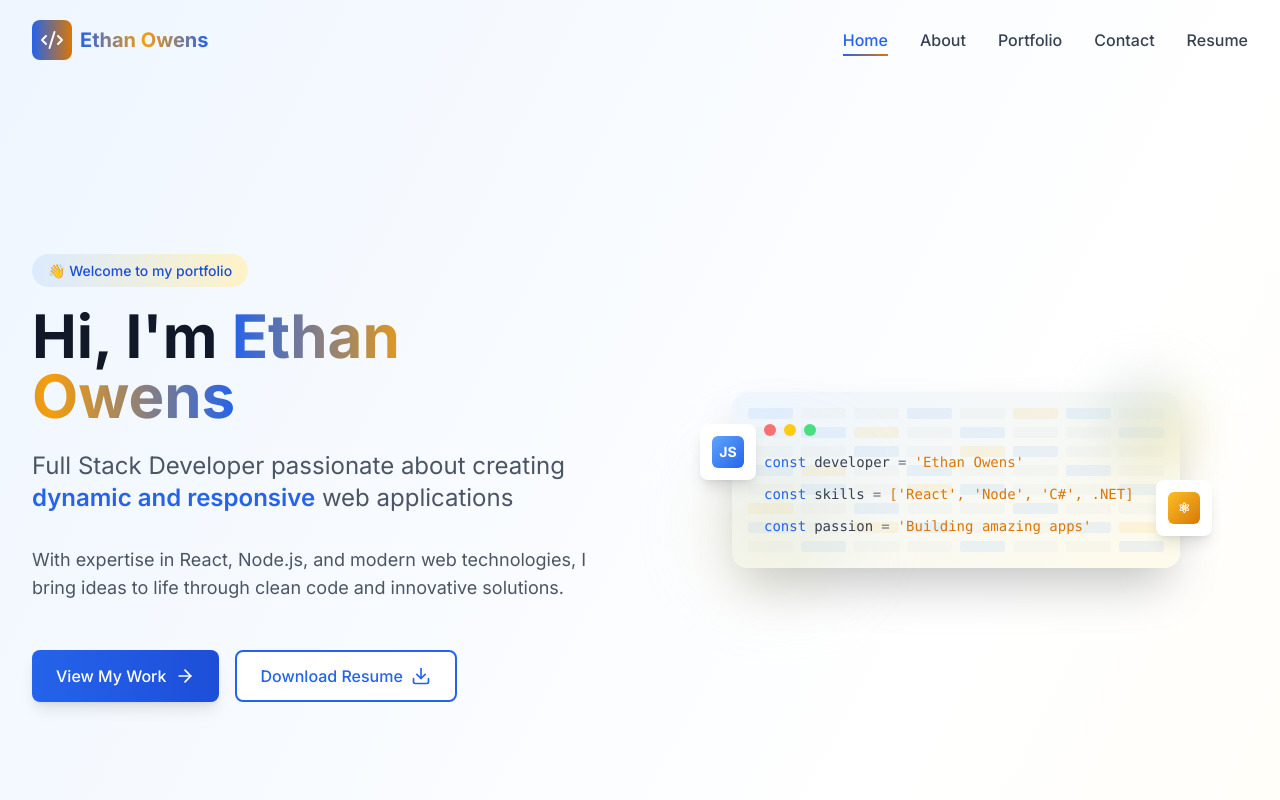
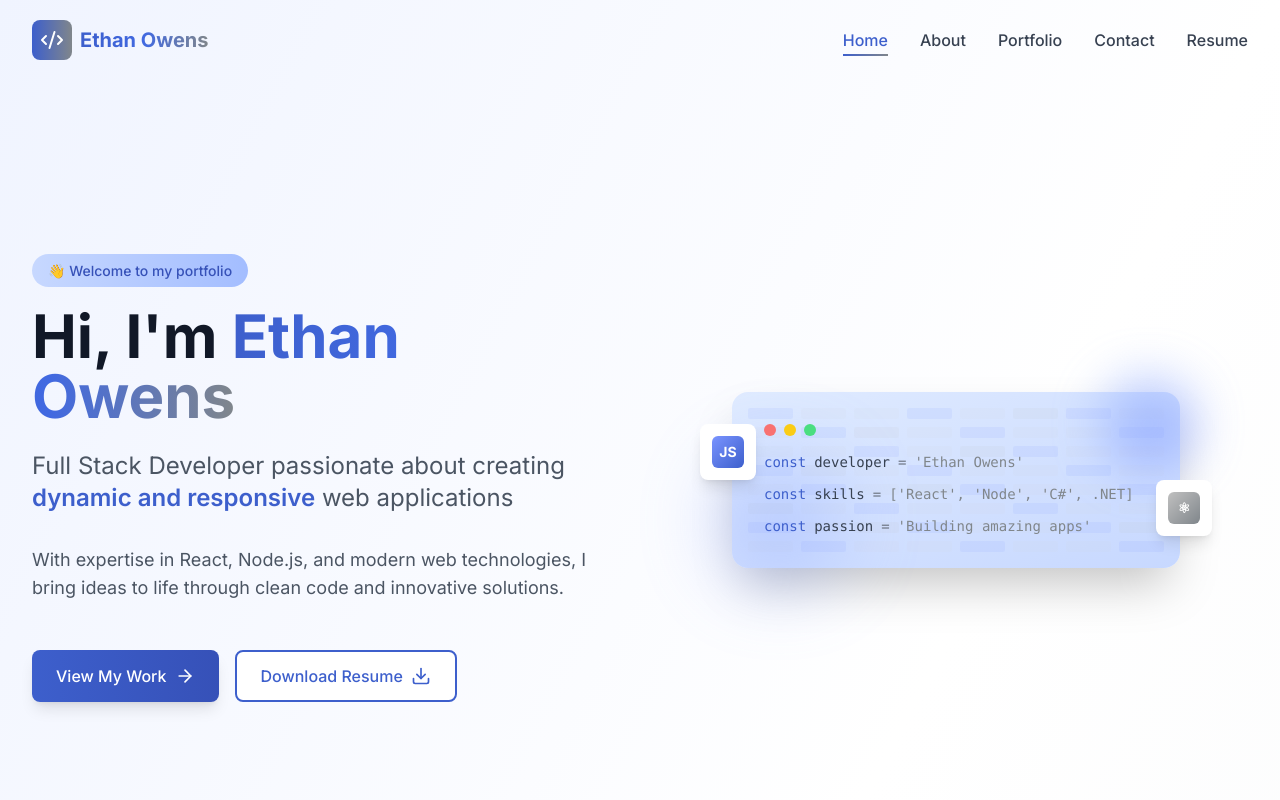
Before and after one commit to Teacher2Coder/dev-portfolio, a React (Vite) app: page / in a window 1280 px wide. Shown: the top 800 px of the page. Built offline with nearby package versions, Linux system fonts and the light colour scheme.

Commit message:
changed style

```diff
--- a/src/components/Footer.jsx
+++ b/src/components/Footer.jsx
@@ -26,7 +26,7 @@ const Footer = () => {
   ]
 
   return (
-    <footer className="bg-white dark:bg-gray-900 border-t border-gray-200 dark:border-gray-700">
+    <footer className="bg-white dark:bg-accent-900 border-t border-gray-200 dark:border-accent-700">
       <div className="max-w-7xl mx-auto container-padding py-12">
         <div className="grid grid-cols-1 md:grid-cols-3 gap-8">
           {/* Brand */}
@@ -74,7 +74,7 @@ const Footer = () => {
                     href={link.href}
                     target="_blank"
                     rel="noopener noreferrer"
-                    className="p-3 bg-gray-100 dark:bg-gray-800 rounded-lg hover:bg-primary-600 hover:text-white transition-all duration-300"
+                    className="p-3 bg-gray-100 dark:bg-accent-800 rounded-lg hover:bg-primary-600 hover:text-white transition-all duration-300"
                     whileHover={{ scale: 1.1 }}
                     whileTap={{ scale: 0.95 }}
                     initial={{ opacity: 0, y: 20 }}
@@ -91,7 +91,7 @@ const Footer = () => {
         </div>
 
         {/* Bottom Bar */}
-        <div className="mt-8 pt-8 border-t border-gray-200 dark:border-gray-700">
+        <div className="mt-8 pt-8 border-t border-gray-200 dark:border-accent-700">
           <div className="flex flex-col md:flex-row justify-between items-center">
             <p className="text-gray-600 dark:text-gray-400 text-sm mb-4 md:mb-0">
               © {new Date().getFullYear()} Ethan Owens. All rights reserved.
--- a/src/index.css
+++ b/src/index.css
@@ -9,7 +9,7 @@
   }
 
   body {
-    @apply bg-gray-50 dark:bg-gray-900 text-gray-900 dark:text-gray-100;
+    @apply bg-gray-50 dark:bg-accent-900 text-gray-900 dark:text-gray-100;
   }
 
   * {
@@ -19,11 +19,11 @@
 
 @layer components {
   .gradient-text {
-    @apply bg-gradient-to-r from-primary-600 via-accent-500 to-primary-600 bg-clip-text text-transparent;
+    @apply bg-gradient-to-r from-primary-600 via-primary-500 to-accent-600 bg-clip-text text-transparent;
   }
 
   .gradient-bg {
-    @apply bg-gradient-to-br from-primary-50 via-white to-accent-50 dark:from-gray-900 dark:via-gray-800 dark:to-gray-900;
+    @apply bg-gradient-to-br from-primary-50 via-white to-accent-50 dark:from-accent-900 dark:via-accent-800 dark:to-black;
   }
 
   .card-hover {
@@ -35,7 +35,7 @@
   }
 
   .btn-secondary {
-    @apply bg-white dark:bg-gray-800 text-primary-600 dark:text-primary-400 border-2 border-primary-600 dark:border-primary-400 font-medium py-3 px-6 rounded-lg transition-all duration-300 hover:bg-primary-600 hover:text-white dark:hover:bg-primary-600 dark:hover:text-white;
+    @apply bg-white dark:bg-accent-800 text-primary-600 dark:text-primary-400 border-2 border-primary-600 dark:border-primary-400 font-medium py-3 px-6 rounded-lg transition-all duration-300 hover:bg-primary-600 hover:text-white dark:hover:bg-primary-600 dark:hover:text-white;
   }
 
   .section-padding {
--- a/src/pages/Home.jsx
+++ b/src/pages/Home.jsx
@@ -43,7 +43,7 @@ const Home = () => {
                 whileHover={{ scale: 1.05 }}
                 transition={{ type: "spring", stiffness: 300 }}
               >
-                <span className="bg-gradient-to-r from-primary-100 to-accent-100 text-primary-700 px-4 py-2 rounded-full text-sm font-medium">
+                <span className="bg-gradient-to-r from-primary-200 to-primary-300 text-primary-700 px-4 py-2 rounded-full text-sm font-medium">
                   👋 Welcome to my portfolio
                 </span>
               </motion.div>
@@ -90,7 +90,7 @@ const Home = () => {
               {/* Modern geometric design */}
               <div className="relative max-w-md mx-auto">
                 {/* Main container */}
-                <div className="relative bg-gradient-to-br from-primary-50 to-accent-50 dark:from-primary-900/20 dark:to-accent-900/20 rounded-2xl p-8 shadow-2xl">
+                <div className="relative bg-gradient-to-br from-primary-100 to-primary-200 dark:from-primary-900/20 dark:to-accent-900/20 rounded-2xl p-8 shadow-2xl">
                   {/* Grid pattern background */}
                   <div className="absolute inset-0 opacity-10">
                     <div className="grid grid-cols-8 gap-2 h-full w-full p-4">
@@ -141,8 +141,8 @@ const Home = () => {
                 </div>
 
                 {/* Decorative elements */}
-                <div className="absolute -top-4 -right-4 w-24 h-24 bg-gradient-to-br from-primary-200 to-accent-200 rounded-full opacity-60 blur-xl"></div>
-                <div className="absolute -bottom-4 -left-4 w-32 h-32 bg-gradient-to-tr from-accent-200 to-primary-200 rounded-full opacity-40 blur-2xl"></div>
+                <div className="absolute -top-4 -right-4 w-24 h-24 bg-gradient-to-br from-primary-300 to-primary-400 rounded-full opacity-60 blur-xl"></div>
+                <div className="absolute -bottom-4 -left-4 w-32 h-32 bg-gradient-to-tr from-primary-400 to-primary-300 rounded-full opacity-40 blur-2xl"></div>
 
                 {/* Tech stack indicators */}
                 <div className="absolute top-8 -left-8 bg-white dark:bg-gray-800 rounded-lg p-3 shadow-lg">
--- a/tailwind.config.js
+++ b/tailwind.config.js
@@ -11,28 +11,28 @@ export default {
       },
       colors: {
         primary: {
-          50: '#eff6ff',
-          100: '#dbeafe',
-          200: '#bfdbfe',
-          300: '#93c5fd',
-          400: '#60a5fa',
-          500: '#3b82f6',
-          600: '#2563eb',
-          700: '#1d4ed8',
-          800: '#1e40af',
-          900: '#1e3a8a',
+          50: '#f0f4ff',
+          100: '#e0ebff',
+          200: '#c7d8ff',
+          300: '#a3bdff',
+          400: '#7a94ff',
+          500: '#4169e1', // Royal Blue
+          600: '#3d5fcc',
+          700: '#3651b8',
+          800: '#2f44a3',
+          900: '#283a8f',
         },
         accent: {
-          50: '#fffbeb',
-          100: '#fef3c7',
-          200: '#fde68a',
-          300: '#fcd34d',
-          400: '#fbbf24',
-          500: '#f59e0b',
-          600: '#d97706',
-          700: '#b45309',
-          800: '#92400e',
-          900: '#78350f',
+          50: '#f8f9fa',
+          100: '#f1f3f4',
+          200: '#e8eaed',
+          300: '#dadce0',
+          400: '#c0c0c0', // Silver
+          500: '#9aa0a6',
+          600: '#80868b',
+          700: '#5f6368',
+          800: '#3c4043',
+          900: '#202124', // Near Black
         }
       },
       animation: {
```
